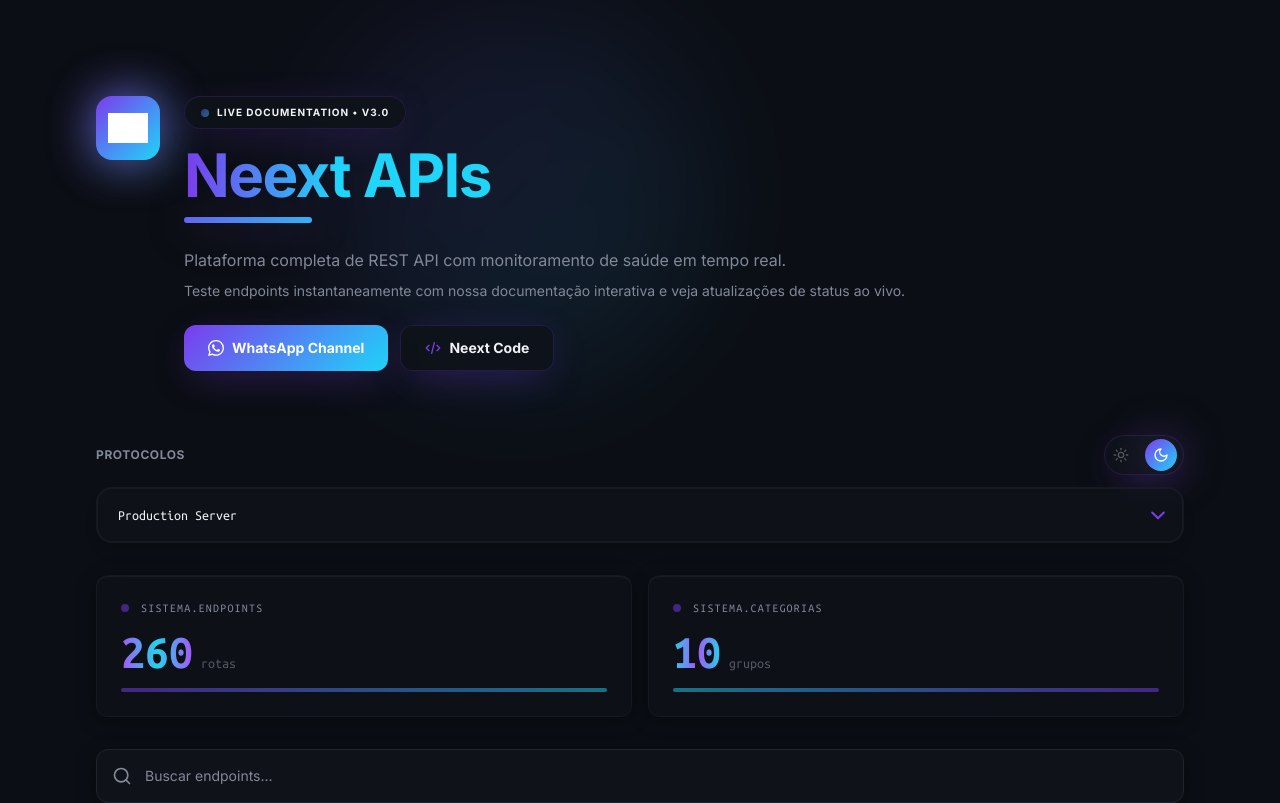
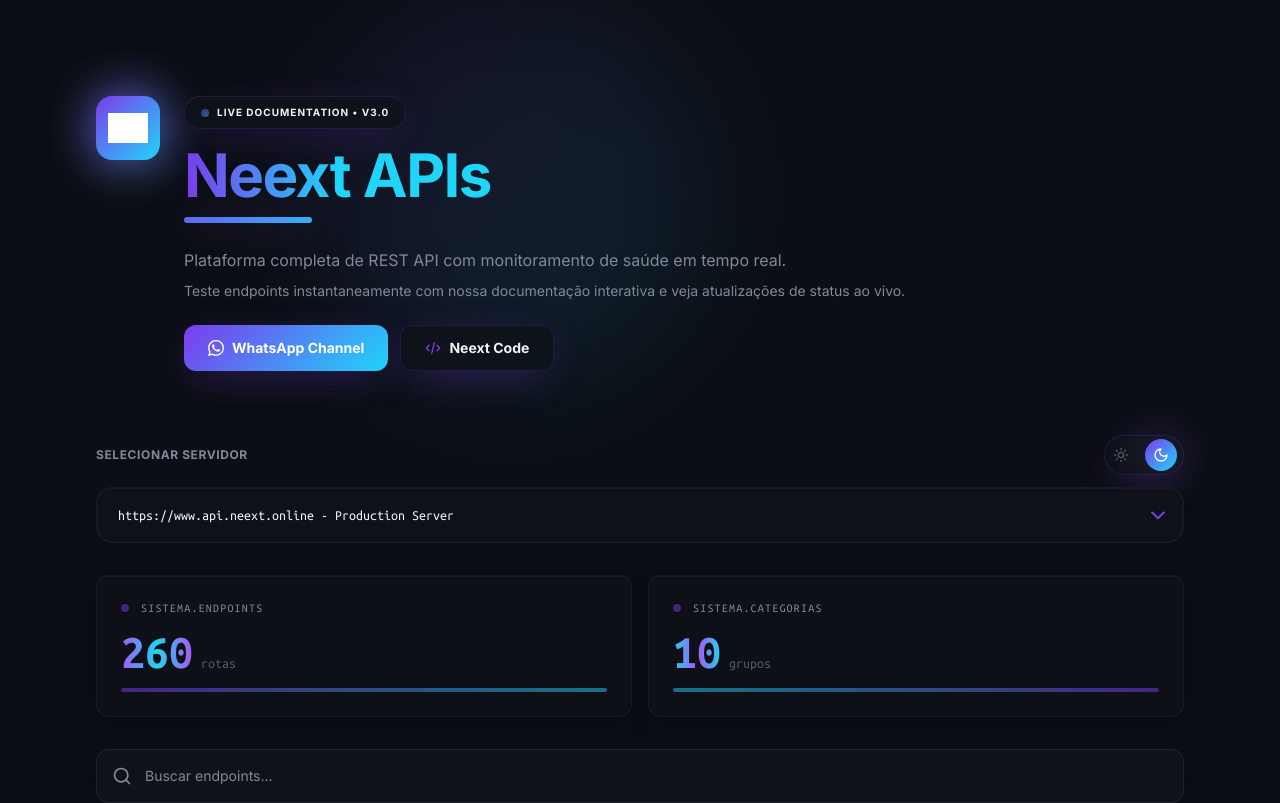
Before and after one commit to fl4shorg/renova-pro-lab-75543-22490-41067-84404-81146, a React (Vite) app: page / in a window 1280 px wide. Shown: the top 803 px of the page. Built offline with nearby package versions, Linux system fonts and the light colour scheme; grey boxes are pictures that could not be loaded; the HTML template or start-up script is replaced by a standard one.

Commit message:
Refactor server selection

```diff
--- a/src/components/ServerSelector.tsx
+++ b/src/components/ServerSelector.tsx
@@ -12,7 +12,7 @@ export const ServerSelector = ({ servers, selectedServer, onServerChange }: Serv
     <div className="mb-8">
       <div className="flex items-center justify-between mb-3">
         <label className="block text-xs font-bold text-muted-foreground font-sans uppercase tracking-wider">
-          Protocolos
+          Selecionar Servidor
         </label>
         <ThemeToggle />
       </div>
--- a/src/data/mockApi.ts
+++ b/src/data/mockApi.ts
@@ -3,11 +3,11 @@ import { ApiCategory, Server } from '@/types/api';
 export const servers: Server[] = [
   {
     url: 'https://www.api.neext.online',
-    name: 'Production Server',
+    name: 'https://www.api.neext.online - Production Server',
   },
   {
-    url: 'https://localhost:300',
-    name: 'Local Server',
+    url: 'http://localhost:3000',
+    name: 'http://localhost:3000 - Localhost',
   },
 ];
 
```
